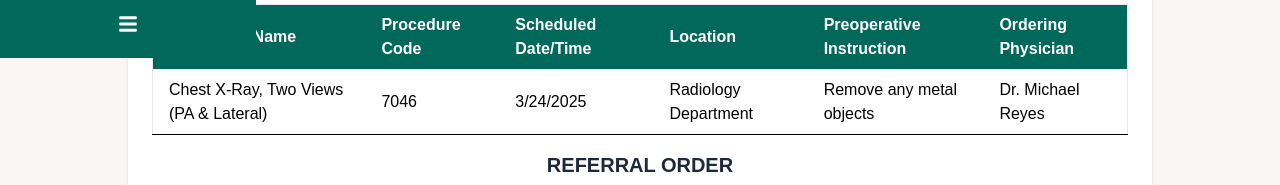
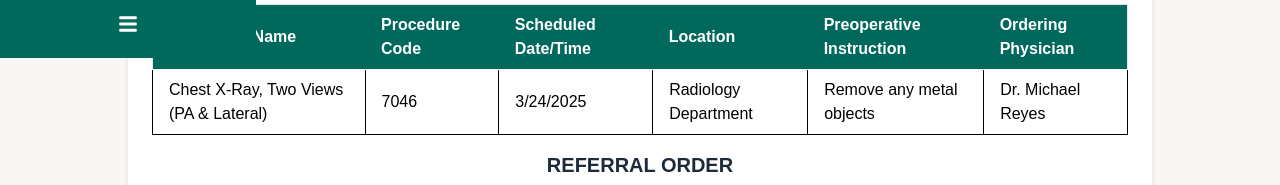
Before and after one commit to JoeyCollado/ehr, a Next.js app: page /pages/clinicalNotes/orderManagement in a window 1280 px wide. Shown: the part 742-927 px from the top of the page. Built offline with nearby package versions, Linux system fonts and the light colour scheme; no server answers.

Commit message:
procedure order bordered

```diff
--- a/app/pages/clinicalNotes/orderManagement/page.tsx
+++ b/app/pages/clinicalNotes/orderManagement/page.tsx
@@ -848,7 +848,7 @@ const Page = () => {
               <tbody>
                 {tables.procedure.map((row, index) => (
                   <tr key={index}>
-                    <td className="py-2 px-4 border-b">
+                    <td className="py-2 px-4 border-b border">
                       {isEditing ? (
                         <input
                         title="procedure"
@@ -868,7 +868,7 @@ const Page = () => {
                         row.procedureName
                       )}
                     </td>
-                    <td className="py-2 px-4 border-b">
+                    <td className="py-2 px-4 border-b border">
                       {isEditing ? (
                         <input
                         title="procedure"
@@ -888,7 +888,7 @@ const Page = () => {
                         row.procedureCode
                       )}
                     </td>
-                    <td className="py-2 px-4 border-b">
+                    <td className="py-2 px-4 border-b border">
                       {isEditing ? (
                         <input
                         title="schedule"
@@ -908,7 +908,7 @@ const Page = () => {
                         row.scheduledDateTime
                       )}
                     </td>
-                    <td className="py-2 px-4 border-b">
+                    <td className="py-2 px-4 border-b border">
                       {isEditing ? (
                         <input
                         title="location"
@@ -928,7 +928,7 @@ const Page = () => {
                         row.location
                       )}
                     </td>
-                    <td className="py-2 px-4 border-b">
+                    <td className="py-2 px-4 border-b border">
                       {isEditing ? (
                         <input
                         title="preoperative"
@@ -948,7 +948,7 @@ const Page = () => {
                         row.preoperativeInstruction
                       )}
                     </td>
-                    <td className="py-2 px-4 border-b">
+                    <td className="py-2 px-4 border-b border">
                       {isEditing ? (
                         <input
                         title="order"
```
